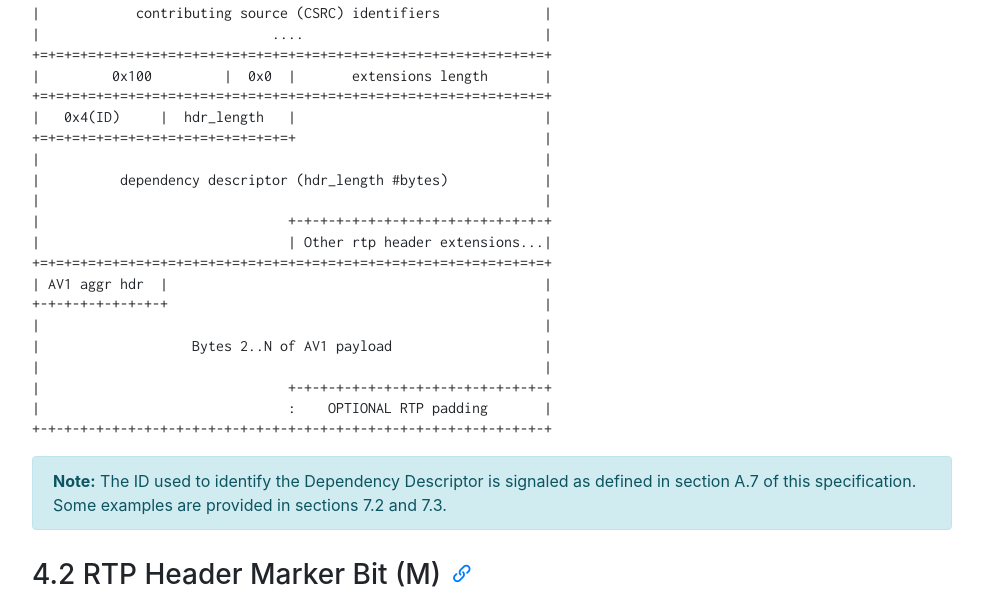
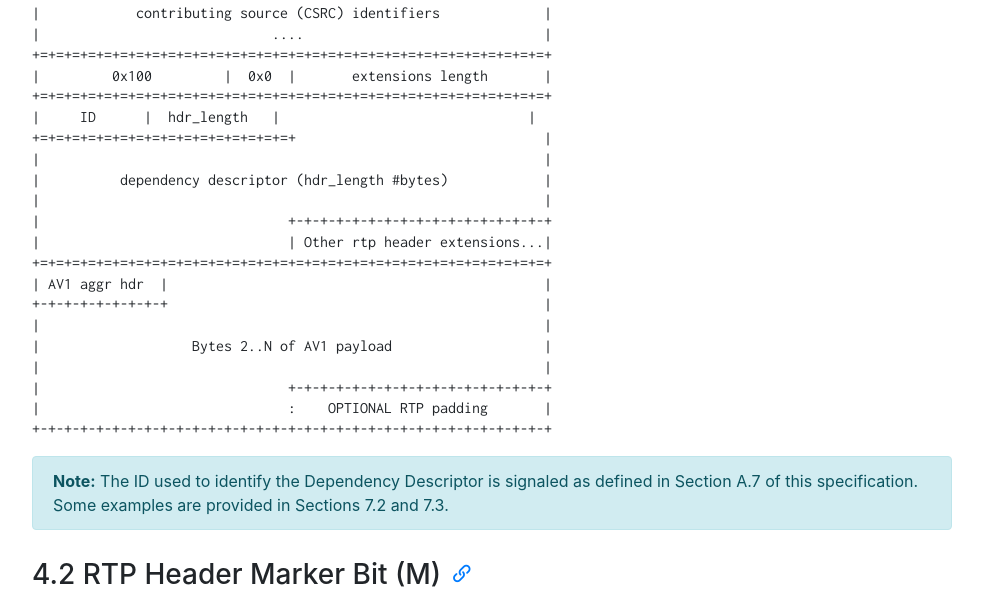
Before and after one commit to AOMediaCodec/av1-rtp-spec, a Jekyll site: the page built from index.md, in a window 1280 px wide and 1400 px high, scrolled down 3810 px. Shown: the part 443-1044 px from the top of the window, without its empty margins (53-1036 px from the left). Built offline with Jekyll 4.4.1, drawn with Linux system fonts in a browser that asks for light colours; nearby versions of some CDN libraries; some of the changed text lies outside the part shown.

Commit message:
Update av1-rtp-spec.md

```diff
--- a/av1-rtp-spec.md
+++ b/av1-rtp-spec.md
@@ -109,7 +109,7 @@ The Dependency Descriptor and AV1 aggregation header are described in this docum
 +=+=+=+=+=+=+=+=+=+=+=+=+=+=+=+=+=+=+=+=+=+=+=+=+=+=+=+=+=+=+=+=+
 |         0x100         |  0x0  |       extensions length       |
 +=+=+=+=+=+=+=+=+=+=+=+=+=+=+=+=+=+=+=+=+=+=+=+=+=+=+=+=+=+=+=+=+
-|   0x4(ID)     |  hdr_length   |                               |
+|     ID      |  hdr_length   |                               |
 +=+=+=+=+=+=+=+=+=+=+=+=+=+=+=+=+                               |
 |                                                               |
 |          dependency descriptor (hdr_length #bytes)            |
@@ -127,7 +127,7 @@ The Dependency Descriptor and AV1 aggregation header are described in this docum
 +-+-+-+-+-+-+-+-+-+-+-+-+-+-+-+-+-+-+-+-+-+-+-+-+-+-+-+-+-+-+-+-+
 </code></pre>
 
-**Note:** The ID used to identify the Dependency Descriptor is signaled as defined in section A.7 of this specification.  Some examples are provided in sections 7.2 and 7.3.
+**Note:** The ID used to identify the Dependency Descriptor is signaled as defined in Section A.7 of this specification. Some examples are provided in Sections 7.2 and 7.3.
 {:.alert .alert-info }
 
 ### 4.2 RTP Header Marker Bit (M)
```
